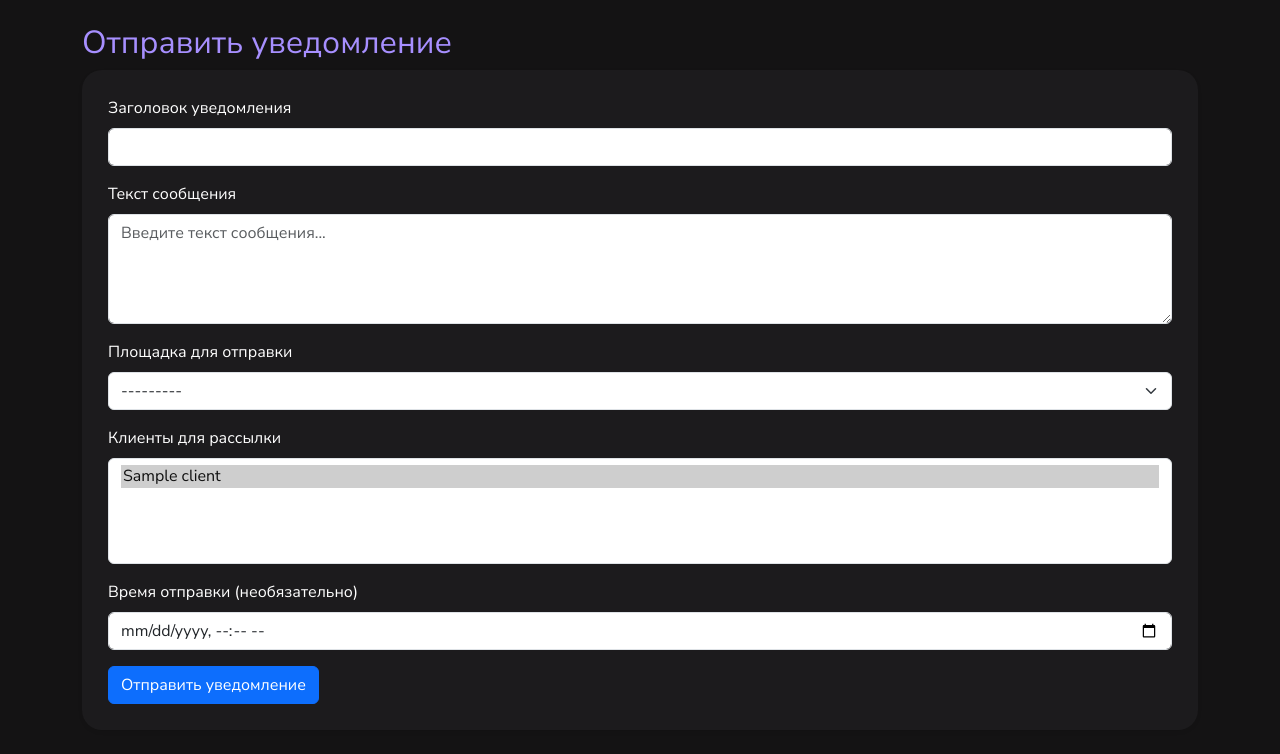
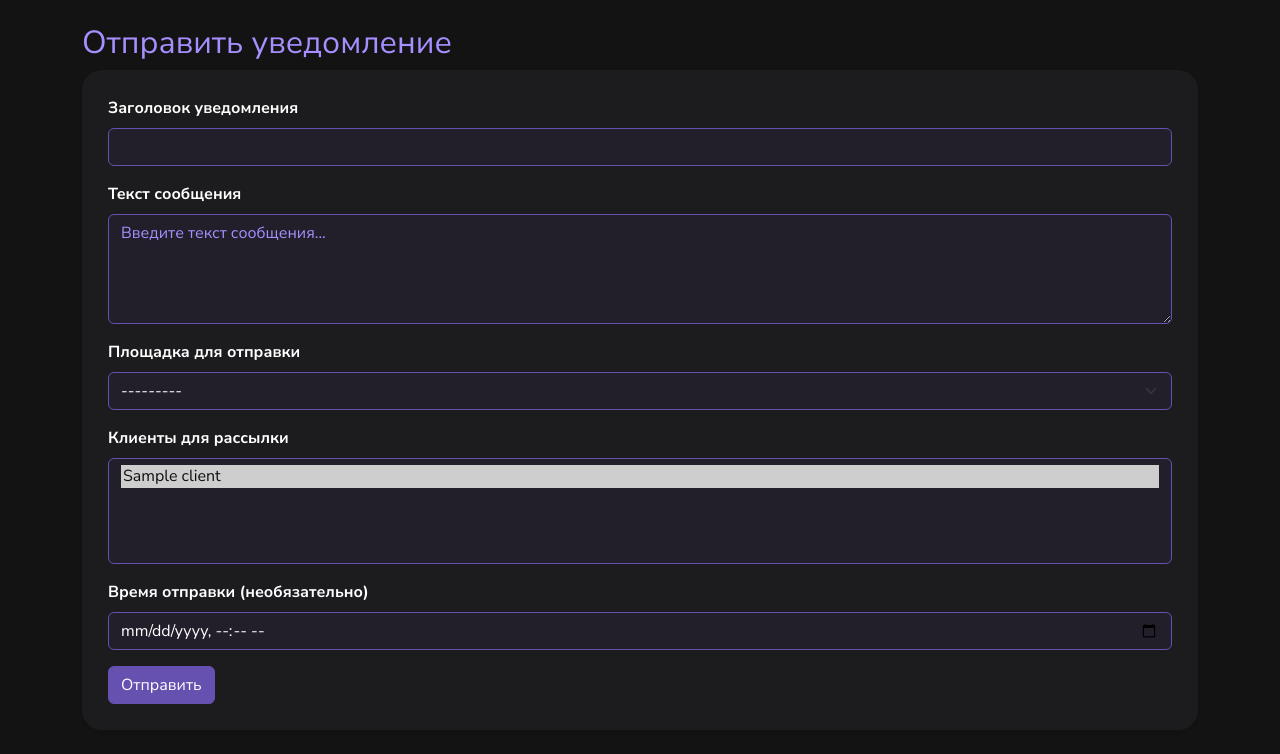
Before and after one commit to kenichiyamazaki/Telegram-SMS-Email-sender, a Django app: page /notifications/send/ in a window 1280 px wide. Shown: the part 120-874 px from the top of the page. Run offline with Django 5.2, Linux system fonts and the light colour scheme; a user stored in the database is signed in; tables that the repository leaves empty hold one stand-in row (values such as "Sample post"); parts of the project's set-up code (start-up, migrations or seed data) failed here and were passed over; some libraries are stand-ins or nearby versions.

Commit message:
поменял цвета

```diff
--- a/NotificationSystem/notification_app/static/notification_app/style.css
+++ b/NotificationSystem/notification_app/static/notification_app/style.css
@@ -10,7 +10,7 @@ body {
     padding: 20px;
     font-weight: 1000;
 }
-.navbar-brand{
+.navbar-brand {
     font-size: 40px;
 }
 .card {
@@ -19,7 +19,31 @@ body {
     padding: 10px;
     background-color: #1c1b1d;
     color: white;
+    font-weight: 700;
 }
-.card-text.text-muted small{
+.card-text.text-muted small {
     color: grey;
 }
+.btn.btn-primary {
+    background-color: #6651b1;
+    border-color: #6651b1;
+}
+.form-control, .form-select {
+    background-color: #221f2b;
+    color: #fff;
+    border: 1.5px solid #6651b1;
+}
+.form-control:focus, .form-select:focus {
+    background-color: #2d2940;
+    color: #fff;
+    border-color: #a78fff;
+    box-shadow: 0 0 0 0.2rem rgba(102,81,177,.25);
+}
+.mb-4 {
+    color: white;
+    font-weight: 700;
+}
+.form-control::placeholder, .form-select::placeholder {
+    color: #a78fff;
+    opacity: 1;
+}
--- a/NotificationSystem/notification_app/templates/notification_app/send_notification.html
+++ b/NotificationSystem/notification_app/templates/notification_app/send_notification.html
@@ -36,7 +36,7 @@
             </div>
 
             <button type="submit" class="btn btn-primary">
-                Отправить уведомление
+                Отправить
             </button>
         </form>
     </div>
```
